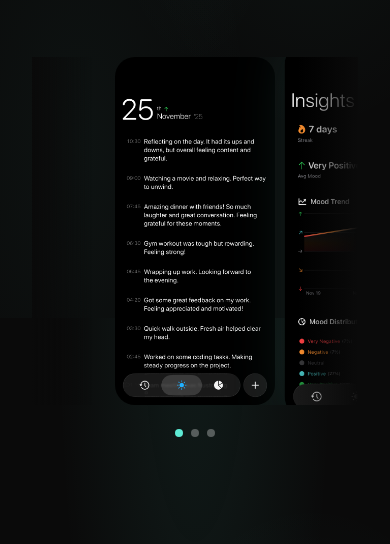
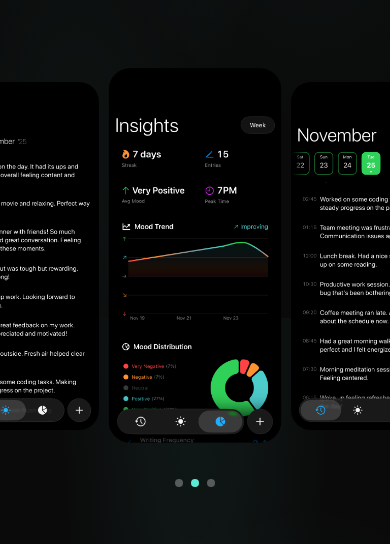
Before and after one commit to omkarkarande/Fleu-Website, a plain HTML site: page index.html in a window 390 px wide. Shown: the part 526-1070 px from the top of the page. Drawn offline with nearby package versions, Linux system fonts and the light colour scheme.

Commit message:
Fix mobile site, random updates

```diff
--- a/index.html
+++ b/index.html
@@ -49,8 +49,8 @@
           </div>
         </div>
         <div class="carousel-dots">
-          <button class="carousel-dot active" data-index="0"></button>
-          <button class="carousel-dot" data-index="1"></button>
+          <button class="carousel-dot" data-index="0"></button>
+          <button class="carousel-dot active" data-index="1"></button>
           <button class="carousel-dot" data-index="2"></button>
         </div>
       </div>
@@ -144,22 +144,38 @@
       }
     });
 
-    // Default hover on center screenshot
-    const centerScreenshot = document.querySelectorAll('.screenshot')[1];
-    centerScreenshot.style.transform = 'scale(1.08)';
-    centerScreenshot.style.filter = 'drop-shadow(0 0 25px rgba(94, 234, 212, 0.1)) drop-shadow(0 5px 15px rgba(0, 0, 0, 0.2))';
-
-    document.querySelectorAll('.screenshot').forEach(img => {
-      img.addEventListener('mouseenter', () => {
-        centerScreenshot.style.transform = '';
-        centerScreenshot.style.filter = '';
-      }, { once: true });
-    });
-
     // Carousel functionality
     const screenshotsGrid = document.querySelector('.screenshots-grid');
     const dots = document.querySelectorAll('.carousel-dot');
     const screenshots = document.querySelectorAll('.screenshot');
+    const centerScreenshot = screenshots[1];
+
+    const isCarouselActive = () => window.innerWidth <= 768;
+
+    const applyHoverEffect = (img, includeGlow = true) => {
+      img.style.transform = 'scale(1.08)';
+      if (includeGlow) {
+        img.style.filter = 'drop-shadow(0 0 25px rgba(94, 234, 212, 0.1)) drop-shadow(0 5px 15px rgba(0, 0, 0, 0.2))';
+      }
+    };
+
+    const removeHoverEffect = (img) => {
+      img.style.transform = '';
+      img.style.filter = '';
+    };
+
+    // Default hover on center screenshot
+    if (isCarouselActive()) {
+      applyHoverEffect(centerScreenshot, false);
+    } else {
+      applyHoverEffect(centerScreenshot, true);
+
+      screenshots.forEach(img => {
+        img.addEventListener('mouseenter', () => {
+          removeHoverEffect(centerScreenshot);
+        }, { once: true });
+      });
+    }
 
     dots.forEach(dot => {
       dot.addEventListener('click', () => {
@@ -190,7 +206,25 @@
       dots.forEach((dot, index) => {
         dot.classList.toggle('active', index === activeIndex);
       });
+
+      // Update scale effect on active screenshot in carousel mode (no glow)
+      if (isCarouselActive()) {
+        screenshots.forEach((screenshot, index) => {
+          if (index === activeIndex) {
+            applyHoverEffect(screenshot, false);
+          } else {
+            removeHoverEffect(screenshot);
+          }
+        });
+      }
     });
+
+    // Start carousel on center image (wait for layout)
+    if (isCarouselActive()) {
+      setTimeout(() => {
+        centerScreenshot.scrollIntoView({ inline: 'center', block: 'nearest' });
+      }, 50);
+    }
   </script>
 </body>
 </html>
--- a/styles.css
+++ b/styles.css
@@ -134,7 +134,7 @@ h1, h2, h3 {
 
 /* Screenshots Section */
 .screenshots {
-  padding: 20px 0 60px;
+  padding: 20px 0 30px;
 }
 
 .screenshots-wrapper {
@@ -207,7 +207,7 @@ h1, h2, h3 {
 
 /* Features Section */
 .features {
-  padding: 80px 0;
+  padding: 40px 0 80px;
 }
 
 .features h2 {
@@ -438,7 +438,12 @@ footer {
   }
 
   .screenshots {
-    padding: 20px 0 40px;
+    padding: 20px 0 20px;
+  }
+
+  .screenshots .container {
+    padding: 0;
+    max-width: 100%;
   }
 
   .screenshots-grid {
@@ -446,10 +451,11 @@ footer {
     justify-content: flex-start;
     gap: 20px;
     overflow-x: auto;
+    overflow-y: hidden;
     scroll-snap-type: x mandatory;
     -webkit-overflow-scrolling: touch;
     scrollbar-width: none;
-    padding: 0 calc(50% - 100px);
+    padding: 25px calc(50% - 100px);
   }
 
   .screenshots-grid::-webkit-scrollbar {
@@ -469,7 +475,7 @@ footer {
 
   .screenshots-wrapper::before,
   .screenshots-wrapper::after {
-    opacity: 1;
+    display: none;
   }
 
   .features-grid {
@@ -494,7 +500,7 @@ footer {
 
   .screenshots-grid {
     gap: 16px;
-    padding: 0 calc(50% - 80px);
+    padding: 25px calc(50% - 80px);
   }
 
   .features-grid {
```
